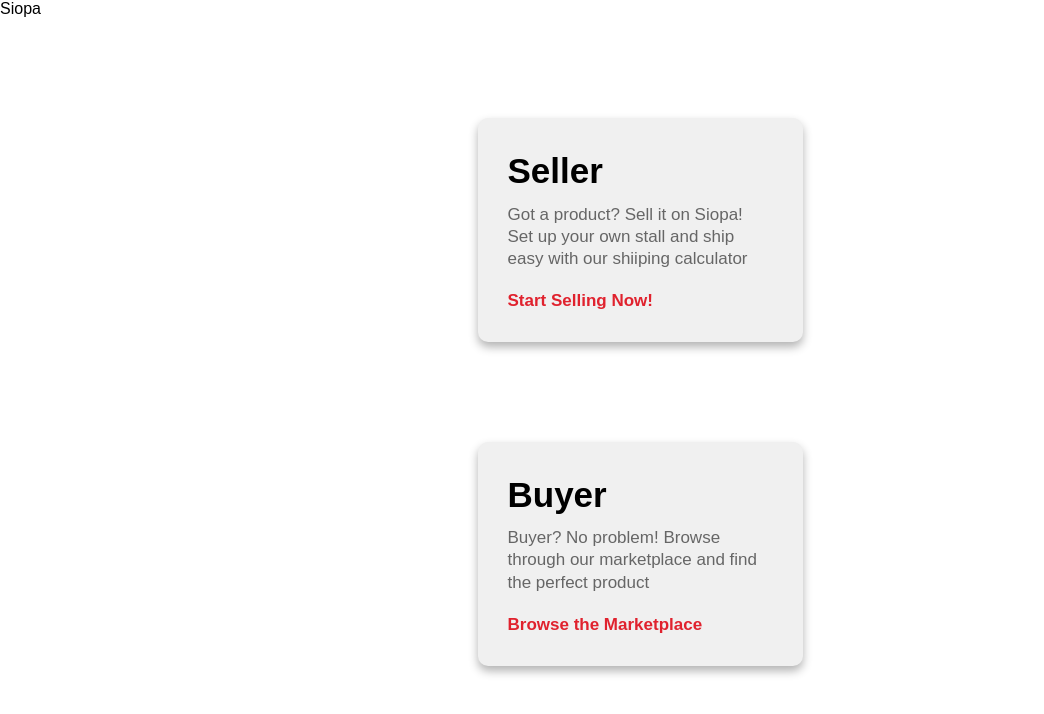
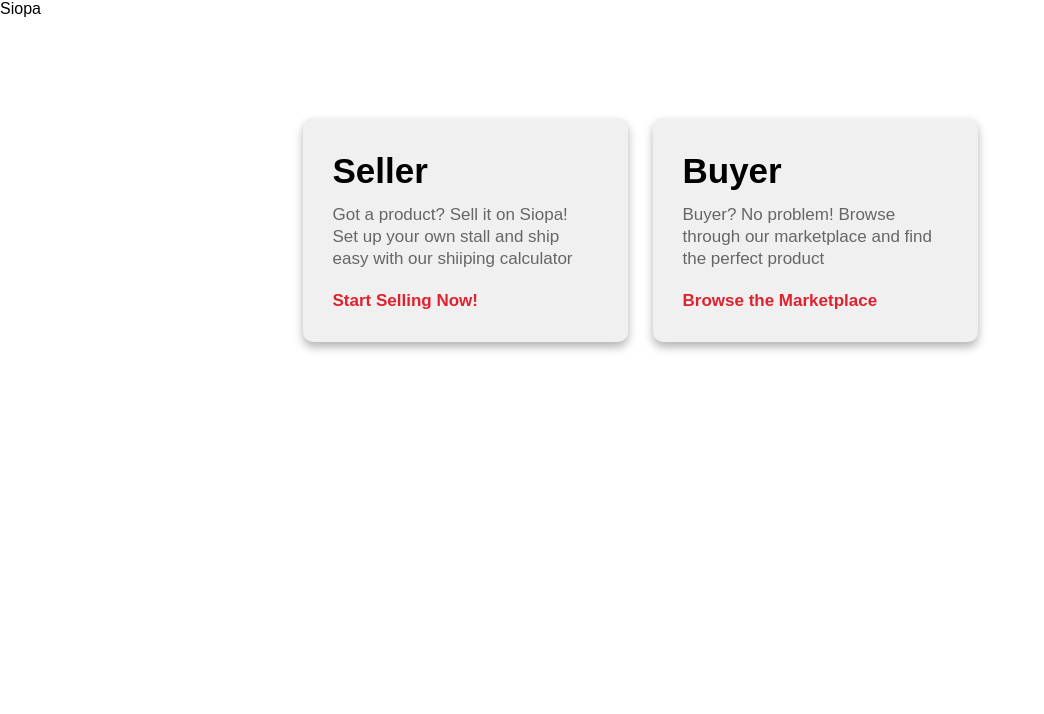
Before and after one commit to ConorKB/Siopa, a plain HTML site: page index.html in a window 1280 px wide. Shown: the whole page, without its empty margins (0-1044 px from the left). Drawn offline with Linux system fonts and the light colour scheme.

Commit message:
Refactor card container structure in index.html
Removed an unnecessary closing div tag and adjusted the card container structure.

```diff
--- a/index.html
+++ b/index.html
@@ -14,8 +14,7 @@
                <a href="sell.html" class="button">Start Selling Now!</a>
             </div>
          </div>
-      </div>
-       <div class="card-container">
+
          <div class="card">
             <div class="card-content">
                <h1>Buyer</h1>
```
